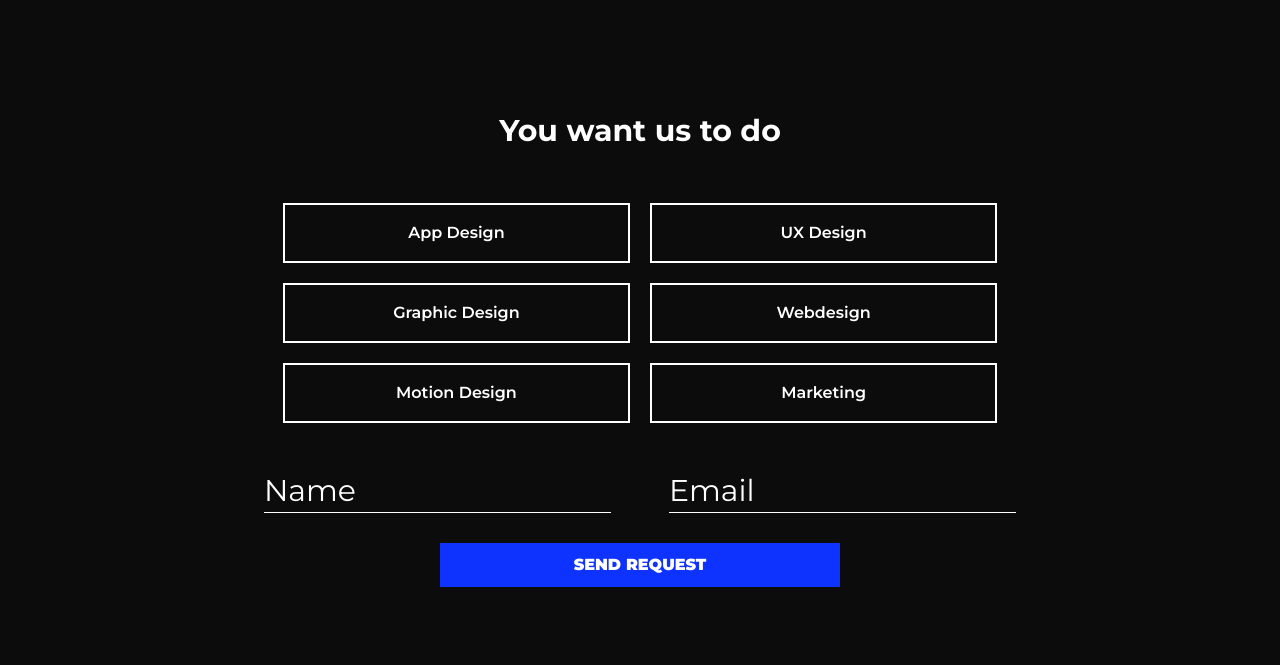
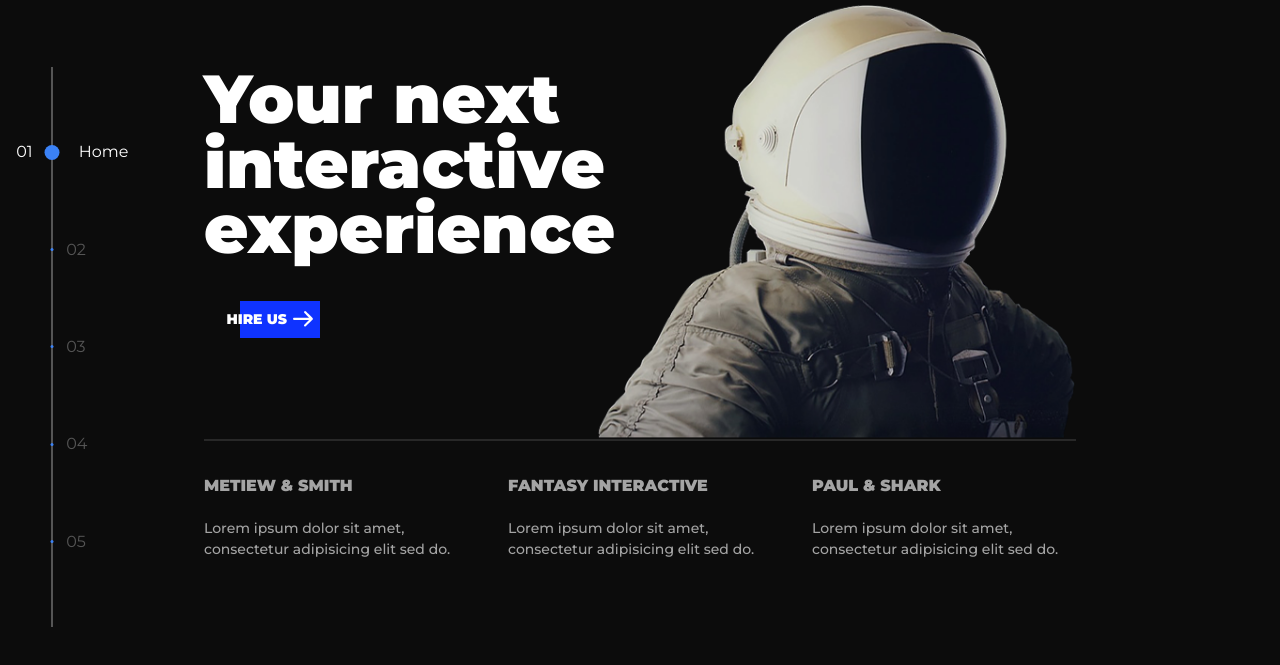
Before and after one commit to omidfarhangnia/Global_Portfolio, a plain HTML site: page index.html in a window 1280 px wide. Shown: the part 53-718 px from the top of the page. Drawn offline with nearby package versions, Linux system fonts and the light colour scheme.

Commit message:
adding side nav

```diff
--- a/index.html
+++ b/index.html
@@ -31,7 +31,7 @@
           </nav>
         </header>
         <section
-          class="pages page__num__1 flex flex-col w-full max-w-[1060px] z-[1] absolute text-white px-[5%] pb-[5%] overflow-hidden"
+          class="pages page__num__1 flex flex-col w-full max-w-[1000px] z-[1] absolute text-white px-[5%] pb-[5%] overflow-hidden"
         >
           <div class="flex w-full justify-evenly">
             <div class="w-full sm:w-[45%] flex flex-col md:justify-center">
@@ -104,7 +104,7 @@
           </div>
         </section>
         <section
-          class="pages page__num__2 max-w-[1000px] flex justify-center items-center w-full h-[100vh] z-[-1] absolute bg-[--page-black] text-white p-5"
+          class="pages page__num__2 max-w-[900px] flex justify-center items-center w-full h-[100vh] z-[-1] absolute bg-[--page-black] text-white p-5"
         >
           <div class="w-full flex flex-col">
             <h2
@@ -233,7 +233,7 @@
           </div>
         </section>
         <section
-          class="pages page__num__3 w-full h-[100vh] max-w-[1060px] z-[-1] absolute bg-[--page-black] flex flex-col items-center justify-center text-white px-[5%] pb-[5%]"
+          class="pages page__num__3 w-full h-[100vh] max-w-[1000px] z-[-1] absolute bg-[--page-black] flex flex-col items-center justify-center text-white px-[5%] pb-[5%]"
         >
           <div class="h-full sm:h-auto w-full flex justify-center items-center">
             <div class="page3--headerContainer relative">
@@ -339,7 +339,7 @@
           </div>
         </section>
         <section
-          class="pages page__num__5 w-full h-[100vh] z-[1] absolute bg-[--page-black] text-white p-5 flex justify-center items-center"
+          class="pages page__num__5 w-full h-[100vh] z-[-1] absolute bg-[--page-black] text-white p-5 flex justify-center items-center"
         >
           <div class="md:w-[70%]">
             <h2 class="text-center font-[700] text-[30px] mb-[50px]">
@@ -532,6 +532,45 @@
             </form>
           </div>
         </section>
+        <div
+          class="side-nav hidden z-[2] w-[100px] h-[70vh] border-l-solid border-l-[2px] border-l-[#555555] absolute text-white left-[4vw] top-[15vh] min-[1180px]:flex justify-evenly flex-col"
+        >
+          <button class="pageNav-num-1 flex items-center gap-[10px] relative">
+            <span
+              class="ball w-[3px] h-[3px] rounded-full inline-block bg-blue-500 -translate-x-[2.5px]"
+            ></span>
+            <span class="number text-[#555555]">01</span>
+            <span class="label opacity-0 absolute left-[2vw]">Home</span>
+          </button>
+          <button class="pageNav-num-2 flex items-center gap-[10px] relative">
+            <span
+              class="ball w-[3px] h-[3px] rounded-full inline-block bg-blue-500 -translate-x-[2.5px]"
+            ></span>
+            <span class="number text-[#555555]">02</span>
+            <span class="label opacity-0 absolute left-[2vw]">Works</span>
+          </button>
+          <button class="pageNav-num-3 flex items-center gap-[10px] relative">
+            <span
+              class="ball w-[3px] h-[3px] rounded-full inline-block bg-blue-500 -translate-x-[2.5px]"
+            ></span>
+            <span class="number text-[#555555]">03</span>
+            <span class="label opacity-0 absolute left-[2vw]">About</span>
+          </button>
+          <button class="pageNav-num-4 flex items-center gap-[10px] relative">
+            <span
+              class="ball w-[3px] h-[3px] rounded-full inline-block bg-blue-500 -translate-x-[2.5px]"
+            ></span>
+            <span class="number text-[#555555]">04</span>
+            <span class="label opacity-0 absolute left-[2vw]">Contact</span>
+          </button>
+          <button class="pageNav-num-5 flex items-center gap-[10px] relative">
+            <span
+              class="ball w-[3px] h-[3px] rounded-full inline-block bg-blue-500 -translate-x-[2.5px]"
+            ></span>
+            <span class="number text-[#555555]">05</span>
+            <span class="label opacity-0 absolute left-[2vw]">Hire us</span>
+          </button>
+        </div>
         <div class="divider w-full h-[100vh] bg-[--page-black] z-[0]"></div>
       </main>
     </div>
@@ -612,6 +651,8 @@
         nextPage: 2,
       };
 
+      animateSideNav();
+
       Observer.create({
         target: window,
         type: "wheel,pointer",
@@ -636,11 +677,13 @@
       function goNextPage() {
         setStyle("next");
         updatePageNumbers("next");
+        animateSideNav("next");
       }
 
       function goPreviousPage() {
         setStyle("previous");
         updatePageNumbers("previous");
+        animateSideNav("previous");
       }
 
       function setStyle(status) {
@@ -714,11 +757,69 @@
         }
       }
 
-      // // other page update
-      // const othePagesSet = new Set([1, 2, 3, 4, 5]);
-      // othePagesSet.delete(pageData.currentPage);
-      // othePagesSet.delete(pageData.nextPage);
-      // pageData.otherPages = Array.from(othePagesSet);
+      function animateSideNav(status) {
+        const tl = gsap.timeline();
+
+        tl.to(
+          `.pageNav-num-${pageData.currentPage} .number`,
+          {
+            x: "-50",
+            color: "#ffffff",
+            duration: 0.5,
+          },
+          "startTogether"
+        )
+          .to(
+            `.pageNav-num-${pageData.currentPage} .ball`,
+            {
+              scale: 5,
+              duration: 0.5,
+              delay: 0.3,
+            },
+            "startTogether"
+          )
+          .to(
+            `.pageNav-num-${pageData.currentPage} .label`,
+            {
+              opacity: 1,
+              color: "#ffffff",
+              delay: 0.3,
+            },
+            "startTogether"
+          )
+          .to(
+            `.pageNav-num-${
+              status === "next" ? pageData.prevPage : pageData.nextPage
+            } .number`,
+            {
+              x: "0",
+              color: "#555555",
+              duration: 0.5,
+              delay: 0.3,
+            },
+            "startTogether"
+          )
+          .to(
+            `.pageNav-num-${
+              status === "next" ? pageData.prevPage : pageData.nextPage
+            } .ball`,
+            {
+              scale: 1,
+              duration: 0.5,
+            },
+            "startTogether"
+          )
+          .to(
+            `.pageNav-num-${
+              status === "next" ? pageData.prevPage : pageData.nextPage
+            } .label`,
+            {
+              opacity: 0,
+              color: "#555555",
+            },
+            "startTogether"
+          );
+      }
     </script>
     <script>
       const checkboxes = document.querySelectorAll(".page5-checkbox");
```
